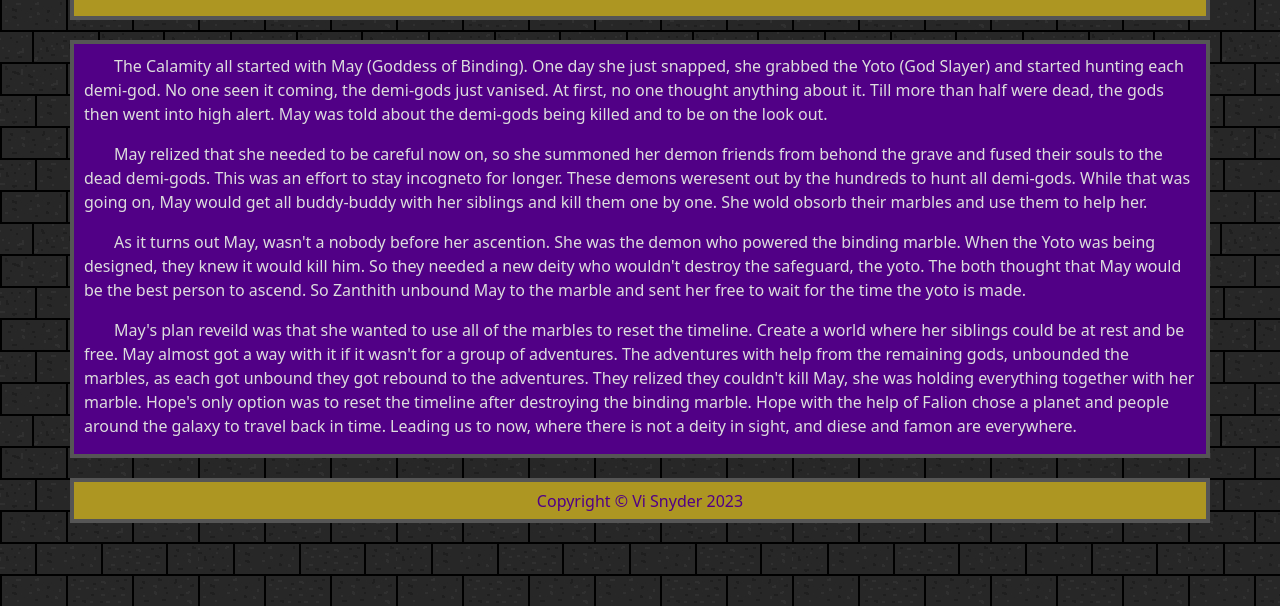
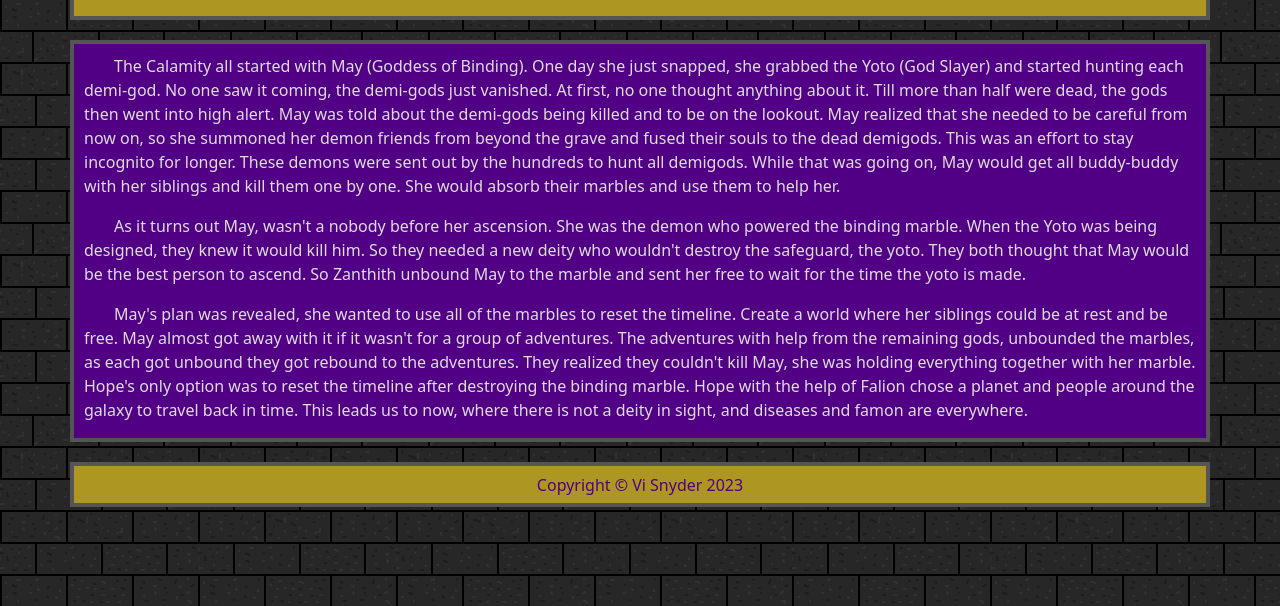
Before and after one commit to ViTheAxolotl/Forgotten-Realm, a website: page calamity.html in a window 1280 px wide. Shown: the part 194-800 px from the top of the page. Drawn offline with Linux system fonts and the light colour scheme.

Commit message:
Spelling

```diff
--- a/calamity.html
+++ b/calamity.html
@@ -26,10 +26,9 @@
         </div>
 
         <div id = "story" class = "bg-UP-purple color-UP-black col-md-12 col-sm-12">
-          <p>The Calamity all started with May (Goddess of Binding). One day she just snapped, she grabbed the Yoto (God Slayer) and started hunting each demi-god. No one seen it coming, the demi-gods just vanised. At first, no one thought anything about it. Till more than half were dead, the gods then went into high alert. May was told about the demi-gods being killed and to be on the look out.</p>
-          <p>May relized that she needed to be careful now on, so she summoned her demon friends from behond the grave and fused their souls to the dead demi-gods. This was an effort to stay incogneto for longer. These demons weresent out by the hundreds to hunt all demi-gods. While that was going on, May would get all buddy-buddy with her siblings and kill them one by one. She wold obsorb their marbles and use them to help her.</p>
-          <p>As it turns out May, wasn't a nobody before her ascention. She was the demon who powered the binding marble. When the Yoto was being designed, they knew it would kill him. So they needed a new deity who wouldn't destroy the safeguard, the yoto. The both thought that May would be the best person to ascend. So Zanthith unbound May to the marble and sent her free to wait for the time the yoto is made.</p>
-          <p>May's plan reveild was that she wanted to use all of the marbles to reset the timeline. Create a world where her siblings could be at rest and be free. May almost got a way with it if it wasn't for a group of adventures. The adventures with help from the remaining gods, unbounded the marbles, as each got unbound they got rebound to the adventures. They relized they couldn't kill May, she was holding everything together with her marble. Hope's only option was to reset the timeline after destroying the binding marble. Hope with the help of Falion chose a planet and people around the galaxy to travel back in time. Leading us to now, where there is not a deity in sight, and diese and famon are everywhere.</p>
+          <p>The Calamity all started with May (Goddess of Binding). One day she just snapped, she grabbed the Yoto (God Slayer) and started hunting each demi-god. No one saw it coming, the demi-gods just vanished. At first, no one thought anything about it. Till more than half were dead, the gods then went into high alert. May was told about the demi-gods being killed and to be on the lookout. May realized that she needed to be careful from now on, so she summoned her demon friends from beyond the grave and fused their souls to the dead demigods. This was an effort to stay incognito for longer. These demons were sent out by the hundreds to hunt all demigods. While that was going on, May would get all buddy-buddy with her siblings and kill them one by one. She would absorb their marbles and use them to help her.</p>
+          <p>As it turns out May, wasn't a nobody before her ascension. She was the demon who powered the binding marble. When the Yoto was being designed, they knew it would kill him. So they needed a new deity who wouldn't destroy the safeguard, the yoto. They both thought that May would be the best person to ascend. So Zanthith unbound May to the marble and sent her free to wait for the time the yoto is made.</p>
+          <p>May's plan was revealed, she wanted to use all of the marbles to reset the timeline. Create a world where her siblings could be at rest and be free. May almost got away with it if it wasn't for a group of adventures. The adventures with help from the remaining gods, unbounded the marbles, as each got unbound they got rebound to the adventures. They realized they couldn't kill May, she was holding everything together with her marble. Hope's only option was to reset the timeline after destroying the binding marble. Hope with the help of Falion chose a planet and people around the galaxy to travel back in time. This leads us to now, where there is not a deity in sight, and diseases and famon are everywhere.</p>
         </div>
 
         <div id = "footer" class = "col-12">
```
